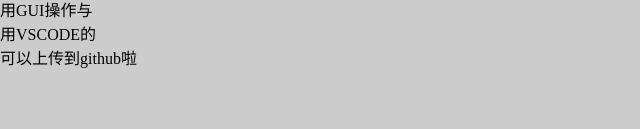
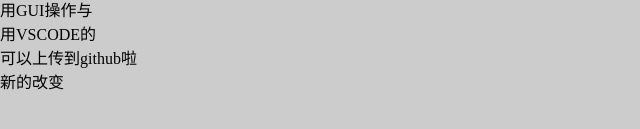
Before and after one commit to xuansining/demo01, a plain HTML site: page index.html in a window 1280 px wide. Shown: the part 163-292 px from the top of the page, 0-640 px from the left. Drawn offline with Linux system fonts and the light colour scheme.

Commit message:
新的改变

```diff
--- a/index.html
+++ b/index.html
@@ -21,6 +21,7 @@
 
 
     <p>可以上传到github啦</p>
+    <p>新的改变</p>
 </body>
 
 </html>
```
